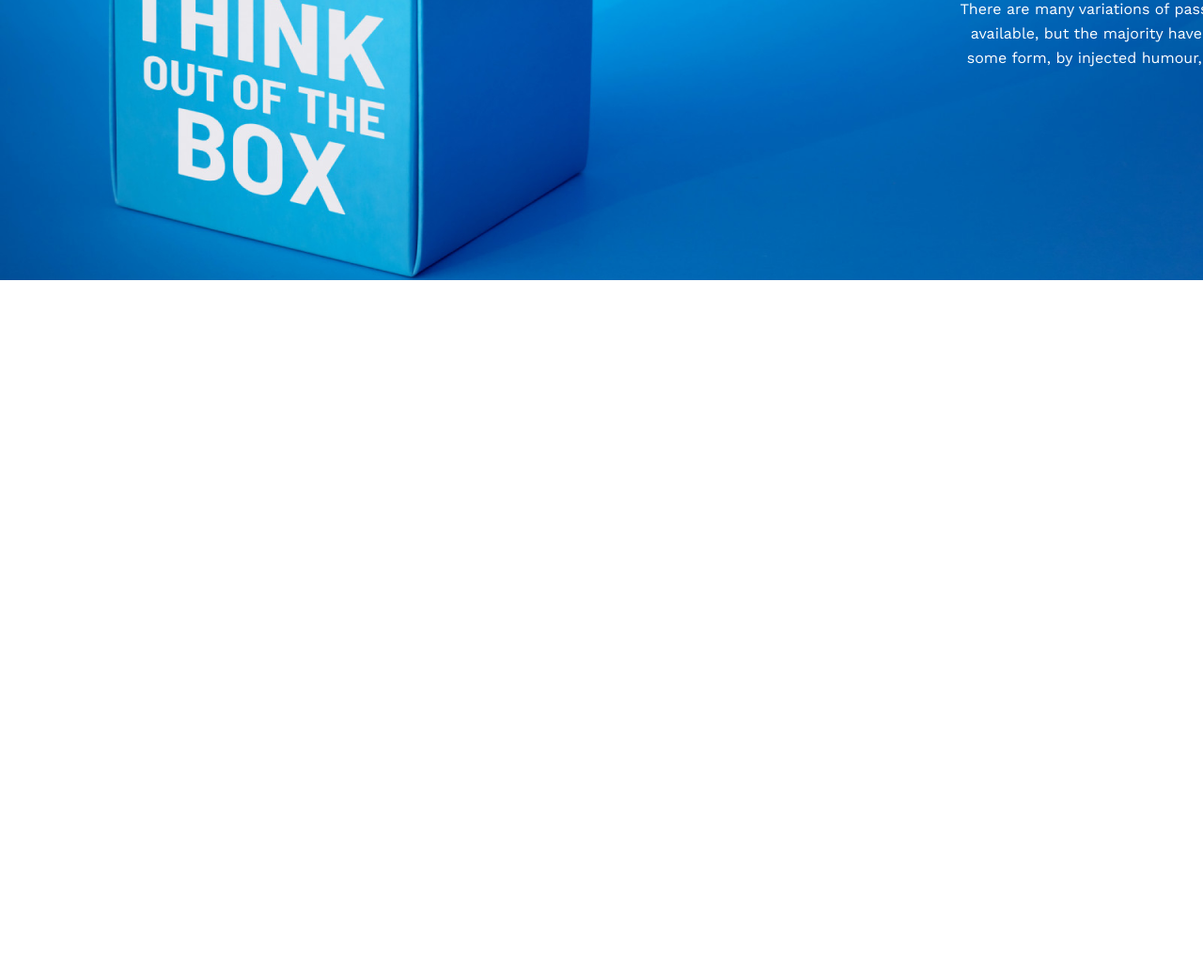
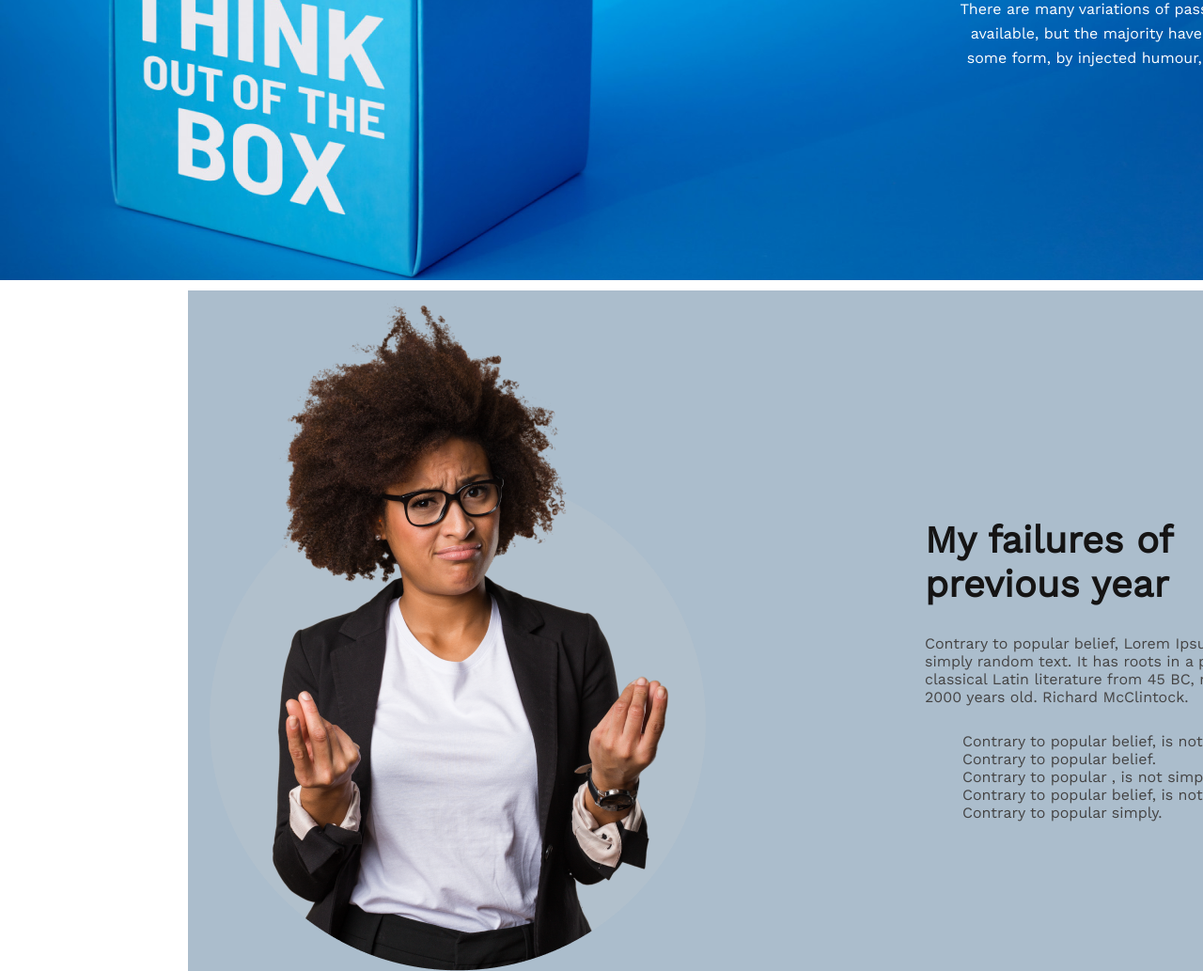
Before and after one commit to simsactive/simon-1st-assignment, a plain HTML site: page index.html in a window 1280 px wide. Shown: the part 511-1544 px from the top of the page at 94% size. Before the commit the page ends 810 px from the top, so only its background shows below. Drawn offline with nearby package versions, Linux system fonts and the light colour scheme.

Commit message:
failure section styles

```diff
--- a/index.html
+++ b/index.html
@@ -16,5 +16,23 @@
             <button class="btn-title">Contact Us</button>
         </nav>
     </header>
+    <!-- failure section styles  -->
+
+    <main>
+        <div class="banner">
+            <img src="images/person.png" alt="">
+            <div>
+                <h2 class="banner-title">My failures of previous year</h2>
+                <h4 class="banner-description">Contrary to popular belief, Lorem Ipsum is not simply random text. It has roots in a piece of classical Latin literature from 45 BC, making it over 2000 years old. Richard McClintock.</h4>
+                <ul>
+                    <li>Contrary to popular belief, is not simply.</li>
+                    <li>Contrary to popular belief.</li>
+                    <li>Contrary to popular , is not simply.</li>
+                    <li>Contrary to popular belief, is not simply.</li>
+                    <li>Contrary to popular simply.</li>
+                </ul>
+            </div>
+        </div>
+    </main>
 </body>
 </html>
--- a/styles/assignment.css
+++ b/styles/assignment.css
@@ -47,3 +47,47 @@ button {
     font-size: 20px;
     color: #005FAC;
 }
+
+/* failure section styles */
+
+
+div{
+    justify-content: space-between;
+    margin: 150px 200px 0 200px;
+}
+
+.banner {
+    display: flex;
+    align-items: center;
+    margin: 120px 0 0 200px;
+    background-color:rgb(171, 189, 204)
+}
+
+.banner-title {
+    width: 288px;
+    height: 94px;
+    font-weight: 700;
+    font-size: 40px;
+    margin-bottom: 30px;
+    color: #151414;
+}
+
+.banner-description {
+    width: 416px;
+    height: 104px;
+    font-weight: 400;
+    font-size: 16px;
+    color: #444343;
+}
+
+ul {
+    width: 349px;
+    height: 162px;
+    font-weight: 400;
+    font-size: 16px;
+    color: #444343;
+}
+
+ul li{
+    list-style: none;
+}
```
